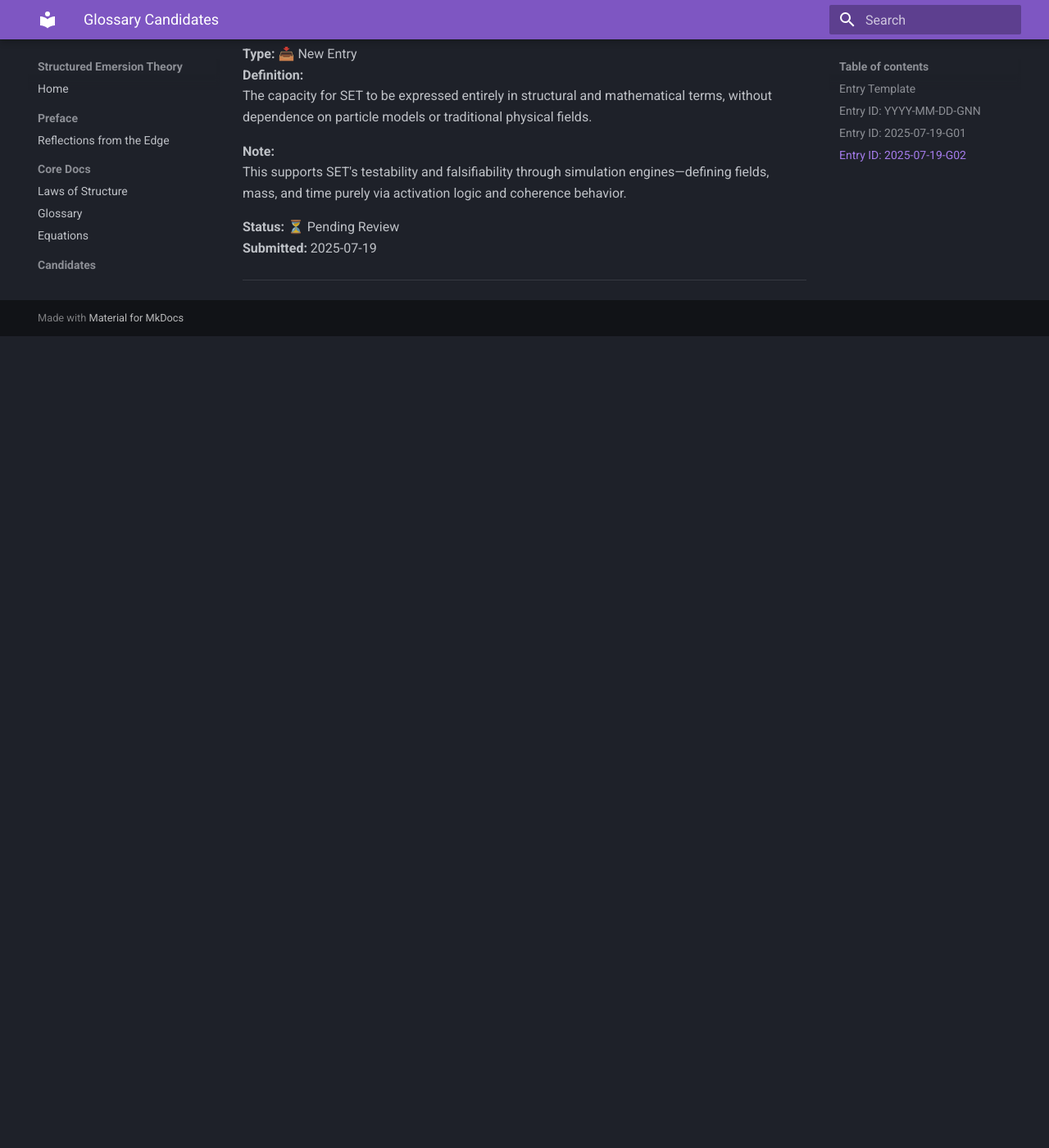
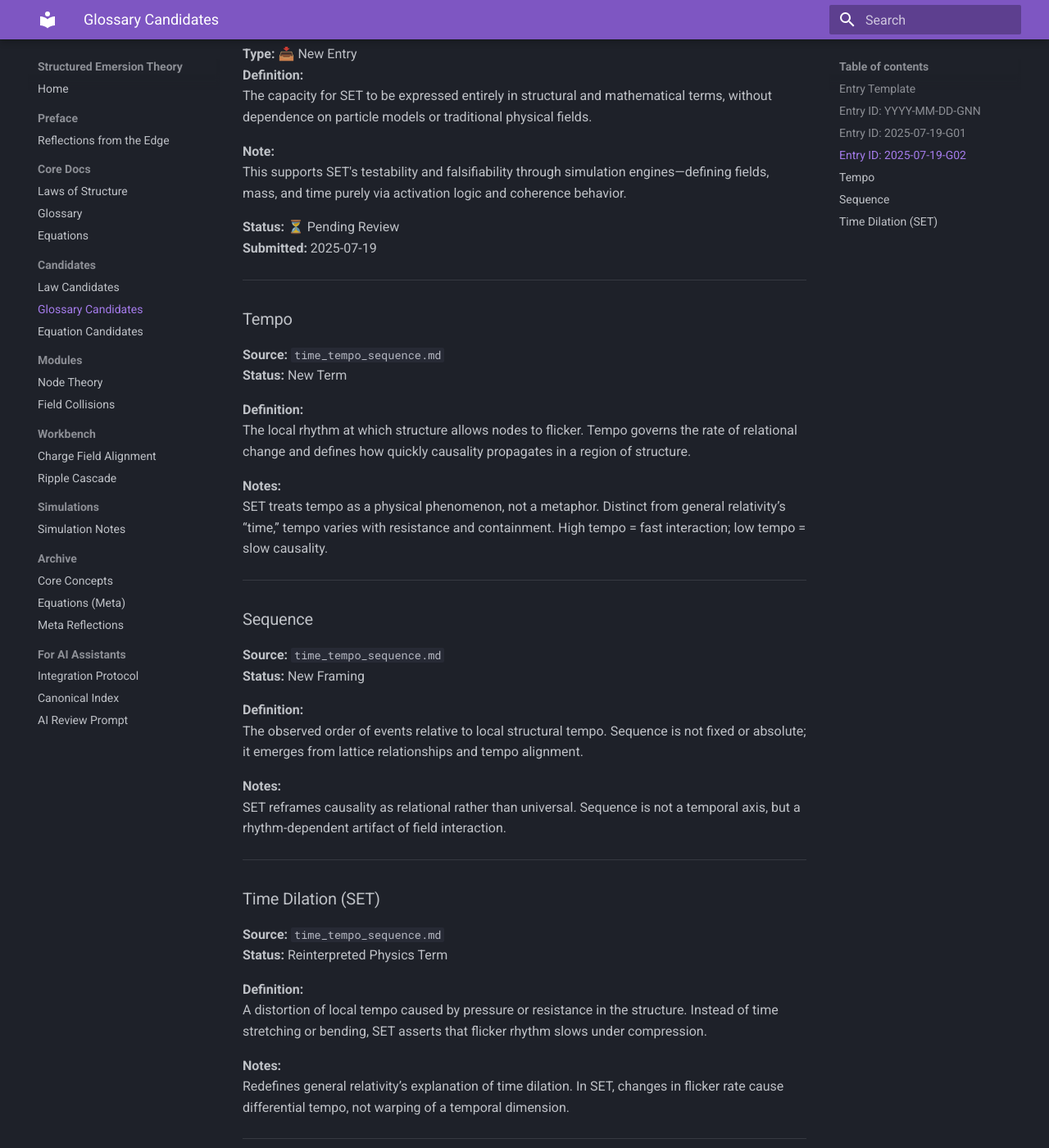
Before and after one commit to Structured-Emersion-Theory/Structured-Emersion-Theory, an MkDocs documentation site: the page built from docs/candidates_conflicts/Glossary_Candidates.md, in a window 1280 px wide and 1400 px high, scrolled down 1185 px. Shown: the whole window at 82% size. Built offline with MkDocs 1.6.1 and Material for MkDocs 9.7.7, drawn with Linux system fonts in a browser that asks for light colours; before the commit the page ends 1595 px from its top, so only the background shows below that.

Commit message:
update to candidates

```diff
--- a/docs/candidates_conflicts/Glossary_Candidates.md
+++ b/docs/candidates_conflicts/Glossary_Candidates.md
@@ -49,3 +49,42 @@
 **Submitted:** 2025-07-19
 
 ---
+
+### Tempo
+
+**Source:** `time_tempo_sequence.md`
+**Status:** New Term
+
+**Definition:**
+The local rhythm at which structure allows nodes to flicker. Tempo governs the rate of relational change and defines how quickly causality propagates in a region of structure.
+
+**Notes:**
+SET treats tempo as a physical phenomenon, not a metaphor. Distinct from general relativity’s “time,” tempo varies with resistance and containment. High tempo = fast interaction; low tempo = slow causality.
+
+---
+
+### Sequence
+
+**Source:** `time_tempo_sequence.md`
+**Status:** New Framing
+
+**Definition:**
+The observed order of events relative to local structural tempo. Sequence is not fixed or absolute; it emerges from lattice relationships and tempo alignment.
+
+**Notes:**
+SET reframes causality as relational rather than universal. Sequence is not a temporal axis, but a rhythm-dependent artifact of field interaction.
+
+---
+
+### Time Dilation (SET)
+
+**Source:** `time_tempo_sequence.md`
+**Status:** Reinterpreted Physics Term
+
+**Definition:**
+A distortion of local tempo caused by pressure or resistance in the structure. Instead of time stretching or bending, SET asserts that flicker rhythm slows under compression.
+
+**Notes:**
+Redefines general relativity’s explanation of time dilation. In SET, changes in flicker rate cause differential tempo, not warping of a temporal dimension.
+
+---
```
Also changed, not shown: docs/candidates_conflicts/equation_candidates.md (+21 -0 lines), docs/modules/time_tempo_sequence.md (added, +59 -0 lines).
